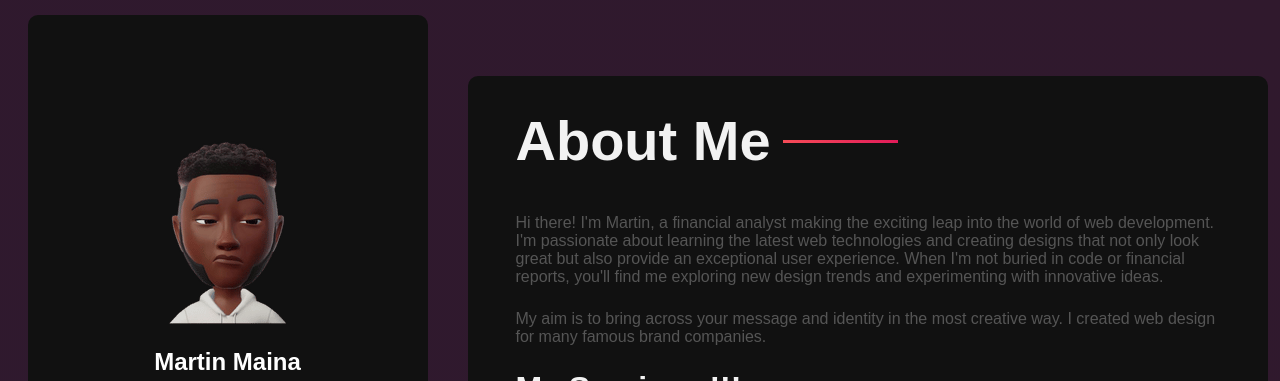
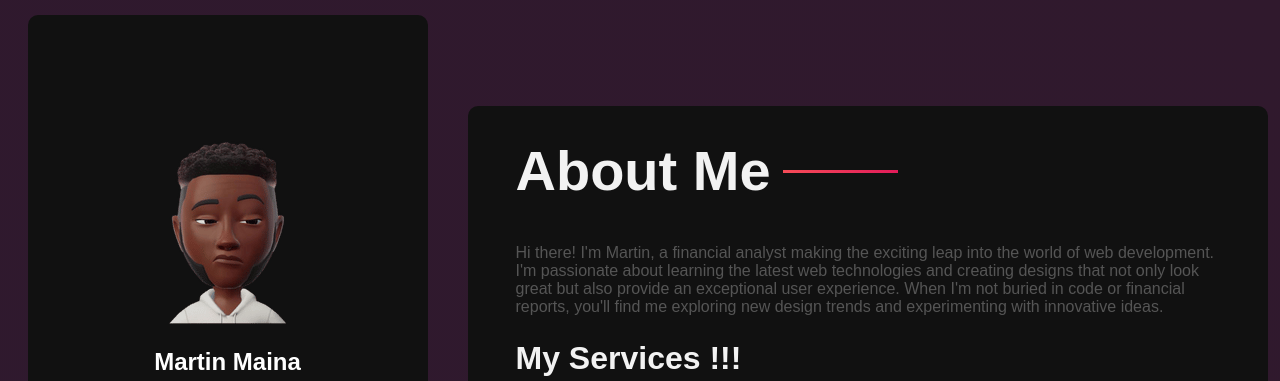
Before and after one commit to Martinxmaina/portfolio, a plain HTML site: page index.html in a window 1280 px wide. Shown: the top 381 px of the page. Drawn offline with Linux system fonts and the light colour scheme.

Commit message:
Update index.html

```diff
--- a/index.html
+++ b/index.html
@@ -77,10 +77,7 @@
             I'm passionate about learning the latest web technologies and creating designs that not only look great but also provide an exceptional user experience. When I'm not buried in code or financial reports, you'll find me exploring new design trends and experimenting with innovative ideas.
           </p>
 
-          <p>
-            My aim is to bring across your message and identity in the most creative way.
-            I created web design for many famous brand companies.
-          </p>
+
           <h2>My Services !!!</h2>
           <div class="work">
              <div class="workbox">
```
